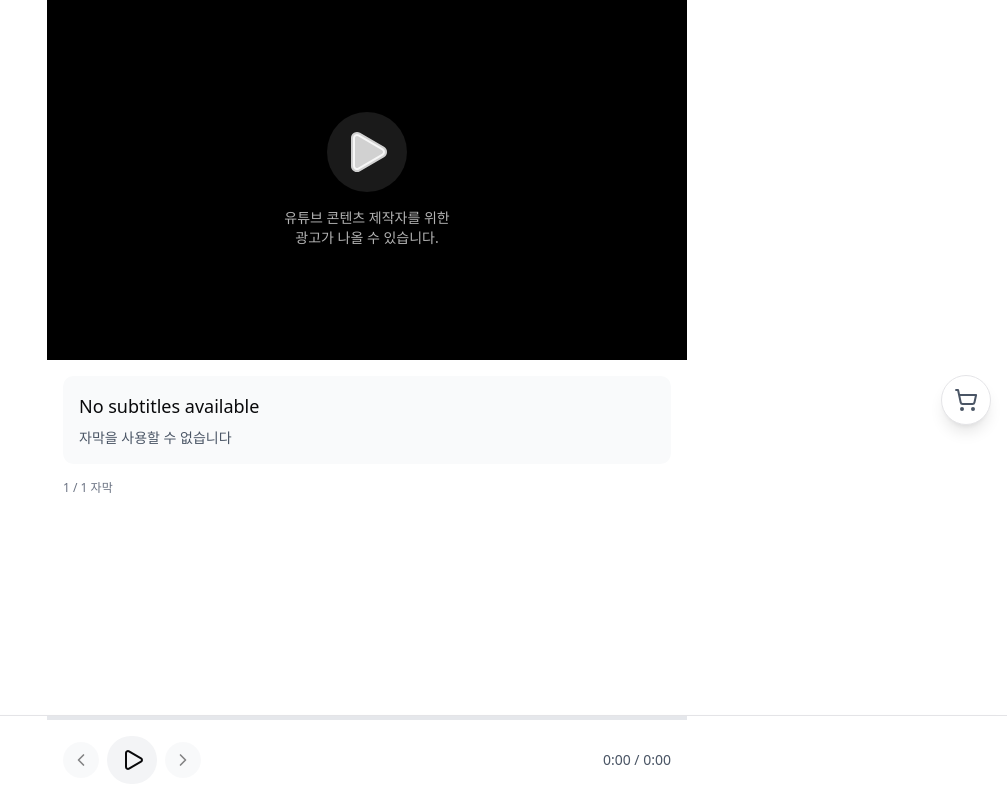
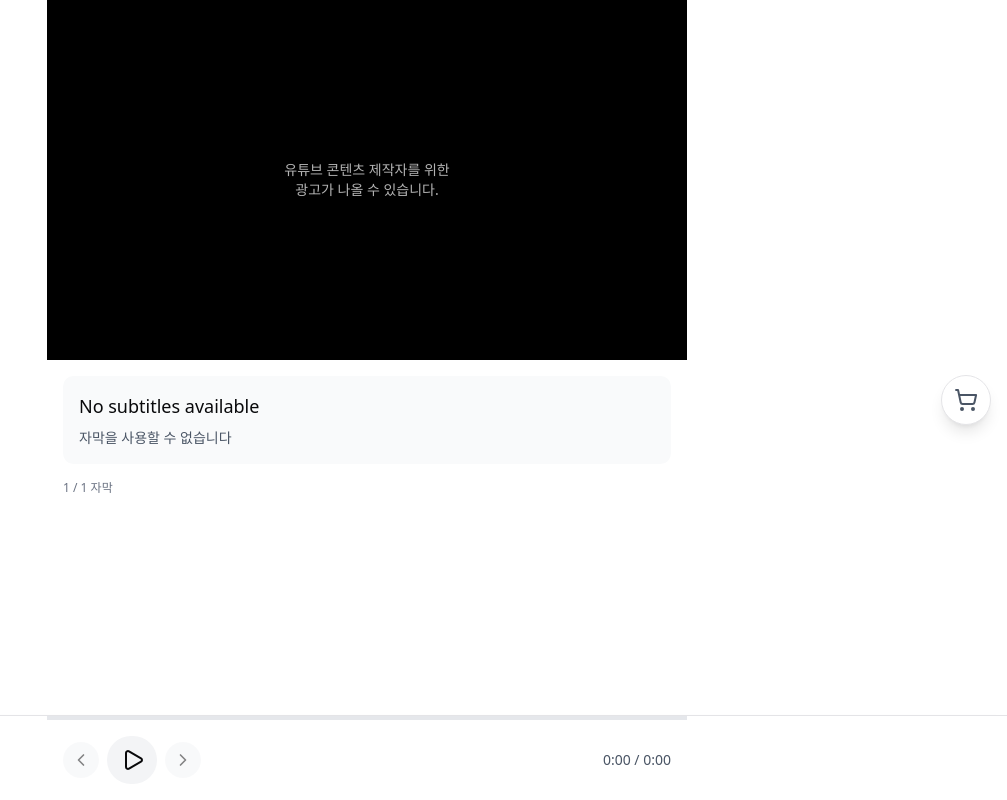
Before and after one commit to ygfafa/brainy, a React (Vite) app: page / in a window 1280 px wide. Both pictures are taken after a click on the element 640 px from the left and 340 px from the top of the page. Shown: the whole page, without its empty margins (273-1280 px from the left). Built offline with nearby package versions, Linux system fonts and the light colour scheme.

Commit message:
유튜브 플레이어 개선: 플레이어 준비 상태에 따라 자연스러운 전환 효과 추가 및 로딩 오버레이 스타일 수정. 플레이어 초기화 로직을 최적화하여 사용자 경험 향상.

```diff
--- a/src/components/youtube/youtube-player.tsx
+++ b/src/components/youtube/youtube-player.tsx
@@ -1,4 +1,3 @@
-import { Play } from 'lucide-react'
 import { forwardRef, useEffect, useImperativeHandle, useRef, useState } from 'react'
 
 // YouTube iframe API 타입 정의
@@ -36,20 +35,23 @@
 export const YouTubePlayer = forwardRef<YouTubePlayerRef, YouTubePlayerProps>(
   ({ videoId, onStateChange }, ref) => {
     const [showPlayer, setShowPlayer] = useState(false)
+    const [isPlayerReady, setIsPlayerReady] = useState(false)
     const playerRef = useRef<YTPlayer | null>(null)
     const containerRef = useRef<HTMLDivElement>(null)
 
+    // 플레이어가 준비되면 자동으로 표시
     useEffect(() => {
+      if (isPlayerReady) {
         const timer = setTimeout(() => {
           setShowPlayer(true)
-      }, 3000)
+        }, 300) // 약간의 딜레이로 자연스러운 전환
 
         return () => clearTimeout(timer)
-    }, [])
+      }
+    }, [isPlayerReady])
 
+    // YouTube API 로드 및 플레이어 초기화 (즉시 시작)
     useEffect(() => {
-      if (!showPlayer) return
-
       const loadYouTubeAPI = () => {
         const tag = document.createElement('script')
         tag.src = 'https://www.youtube.com/iframe_api'
@@ -75,6 +77,9 @@
             fs: 0,
           },
           events: {
+            onReady: () => {
+              setIsPlayerReady(true)
+            },
             onStateChange: event => {
               onStateChange?.(event.data)
             },
@@ -91,8 +96,10 @@
 
       return () => {
         playerRef.current?.destroy()
+        setIsPlayerReady(false)
+        setShowPlayer(false)
       }
-    }, [showPlayer, videoId, onStateChange])
+    }, [videoId, onStateChange])
 
     useImperativeHandle(ref, () => ({
       play: () => playerRef.current?.playVideo(),
@@ -105,24 +112,29 @@
 
     return (
       <div className="relative w-full aspect-video bg-black">
-        {!showPlayer ? (
-          <div className="absolute inset-0 flex flex-col items-center justify-center">
-            <div className="mb-4 p-4 bg-white/10 rounded-full">
-              <Play className="w-12 h-12 text-white/80 fill-white/80" />
-            </div>
+        {/* 플레이어 로딩 오버레이 */}
+        <div
+          className={`absolute inset-0 flex flex-col items-center justify-center transition-opacity duration-500 ease-in-out ${
+            showPlayer ? 'opacity-0 pointer-events-none' : 'opacity-100'
+          }`}
+        >
           <p className="text-white/70 text-sm text-center px-4">
             유튜브 콘텐츠 제작자를 위한
             <br />
             광고가 나올 수 있습니다.
           </p>
         </div>
-        ) : (
-          <>
+
+        {/* YouTube 플레이어 */}
+        <div
+          className={`absolute inset-0 transition-opacity duration-500 ease-in-out ${
+            showPlayer ? 'opacity-100' : 'opacity-0'
+          }`}
+        >
           <div id="youtube-player" ref={containerRef} className="w-full h-full" />
           {/* YouTube 플레이어 클릭 방지 오버레이 */}
           <div className="absolute inset-0 z-10" />
-          </>
-        )}
+        </div>
       </div>
     )
   },
```
Lines whose indentation alone changed are shown as unchanged.
